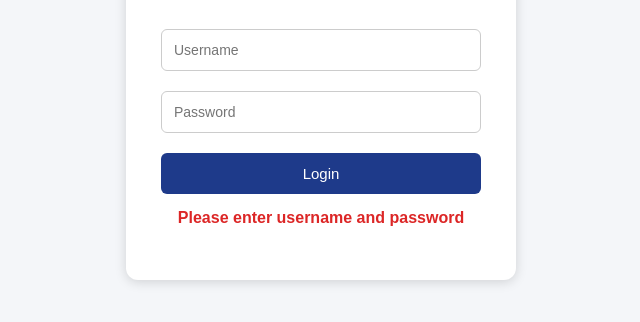
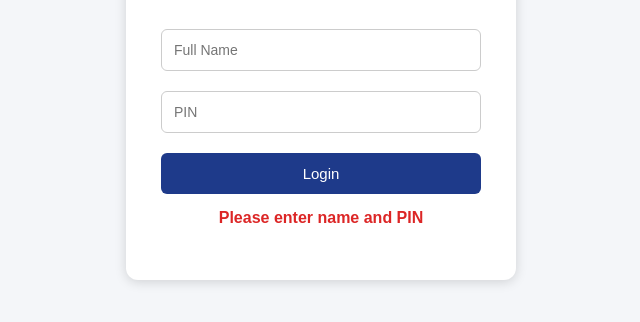
Before and after one commit to She-Rill/staff-attendance-system, a website: page public/admin-login.html in a window 1280 px wide. Both pictures are taken after a click on the button "Login". Shown: the part 302-624 px from the top of the page, without its empty margins (319-959 px from the left). Drawn offline with Linux system fonts and the light colour scheme.

Commit message:
switch admin login to role-based system (Geoffrey admin)

```diff
--- a/public/admin-login.html
+++ b/public/admin-login.html
@@ -79,17 +79,18 @@
 
     <h2>Admin Login</h2>
 
+    <!-- UPDATED FIELDS -->
     <input
         type="text"
-        id="username"
-        placeholder="Username"
+        id="name"
+        placeholder="Full Name"
         autocomplete="off"
     >
 
     <input
         type="password"
-        id="password"
-        placeholder="Password"
+        id="pin"
+        placeholder="PIN"
     >
 
     <button onclick="login()">
@@ -109,19 +110,15 @@ const API_BASE = "https://staff-attendance-backend-p39t.onrender.com";
 ========================= */
 async function login() {
 
-    const username = document.getElementById("username").value.trim();
-    const password = document.getElementById("password").value.trim();
+    const name = document.getElementById("name").value.trim();
+    const pin = document.getElementById("pin").value.trim();
 
     const msg = document.getElementById("msg");
 
-    /* =========================
-       EMPTY FIELD CHECK
-    ========================= */
-    if (!username || !password) {
-
-        msg.innerText = "Please enter username and password";
+    /* EMPTY CHECK */
+    if (!name || !pin) {
+        msg.innerText = "Please enter name and PIN";
         msg.className = "error";
-
         return;
     }
 
@@ -136,17 +133,15 @@ async function login() {
             },
 
             body: JSON.stringify({
-                username,
-                password
+                name,
+                pin
             })
 
         });
 
         const data = await response.json();
 
-        /* =========================
-           SUCCESS
-        ========================= */
+        /* SUCCESS */
         if (response.ok && data.success) {
 
             localStorage.setItem("adminLoggedIn", "true");
@@ -160,12 +155,10 @@ async function login() {
 
         }
 
-        /* =========================
-           INVALID LOGIN
-        ========================= */
+        /* FAIL */
         else {
 
-            msg.innerText = data.message || "Invalid credentials";
+            msg.innerText = data.message || "Invalid admin credentials";
             msg.className = "error";
 
         }
@@ -183,15 +176,11 @@ async function login() {
 
 }
 
-/* =========================
-   ENTER KEY SUPPORT
-========================= */
+/* ENTER KEY SUPPORT */
 document.addEventListener("keydown", function(event) {
-
     if (event.key === "Enter") {
         login();
     }
-
 });
 
 </script>
```
Also changed, not shown: server.js (+9 -6 lines).
